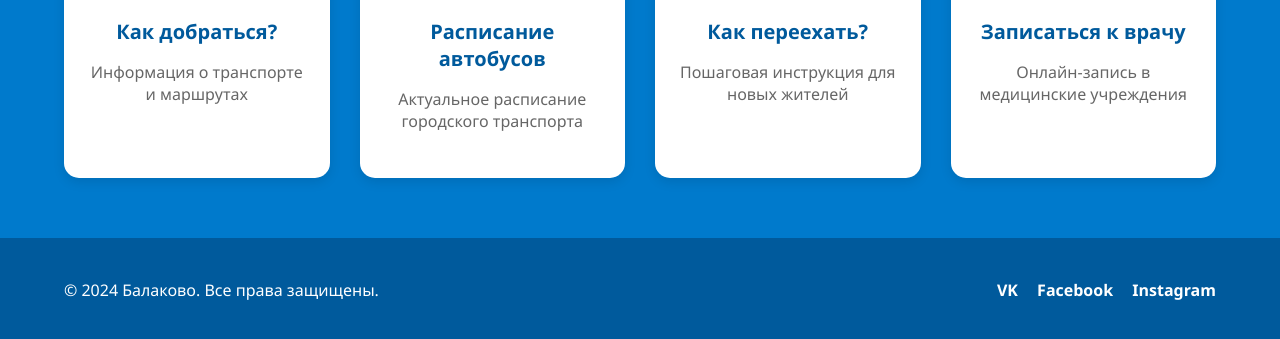
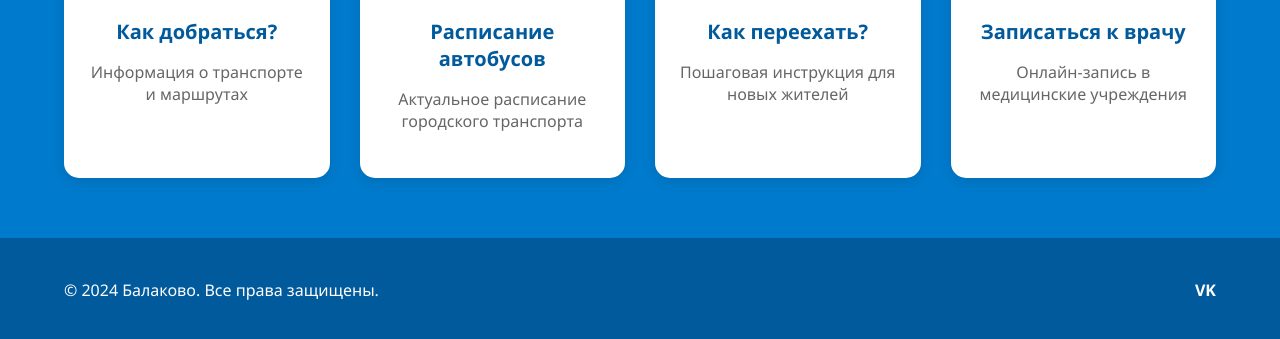
Before and after one commit to Nikita404808/-, a plain HTML site: page index.html in a window 1280 px wide. Shown: the part 719-1058 px from the top of the page. Drawn offline with nearby package versions, Linux system fonts and the light colour scheme; files whose address does not match are found by name.

Commit message:
Убраны запрещенные социальные сети из футера

```diff
--- a/index.html
+++ b/index.html
@@ -83,8 +83,7 @@
             <p>© 2024 Балаково. Все права защищены.</p>
             <div class="social-links">
                 <a href="#" aria-label="VK">VK</a>
-                <a href="#" aria-label="Facebook">Facebook</a>
-                <a href="#" aria-label="Instagram">Instagram</a>
+
             </div>
         </div>
     </footer>
```
Also changed, not shown: img/1699978_original.jpg (added), 1 other file.
